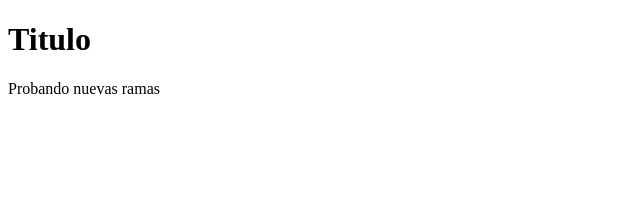
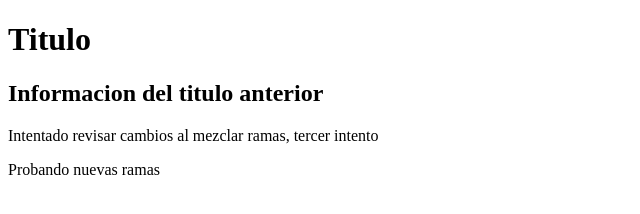
Before and after one commit to DidierLLanten/prueba01, a plain HTML site: page index.html in a window 1280 px wide. Shown: the whole page, without its empty margins (0-640 px from the left). Drawn offline with Linux system fonts and the light colour scheme.

Commit message:
modificaciones en los dos archivo para la terceraRamaPrueba

```diff
--- a/index.html
+++ b/index.html
@@ -9,6 +9,8 @@
 <body>
     <header>
         <h1>Titulo</h1>
+        <h2>Informacion del titulo anterior</h2>
+        <p>Intentado revisar cambios al mezclar ramas, tercer intento</p>
     </header>
     <main>
         <section>
```
Also changed, not shown: 1 other file.
